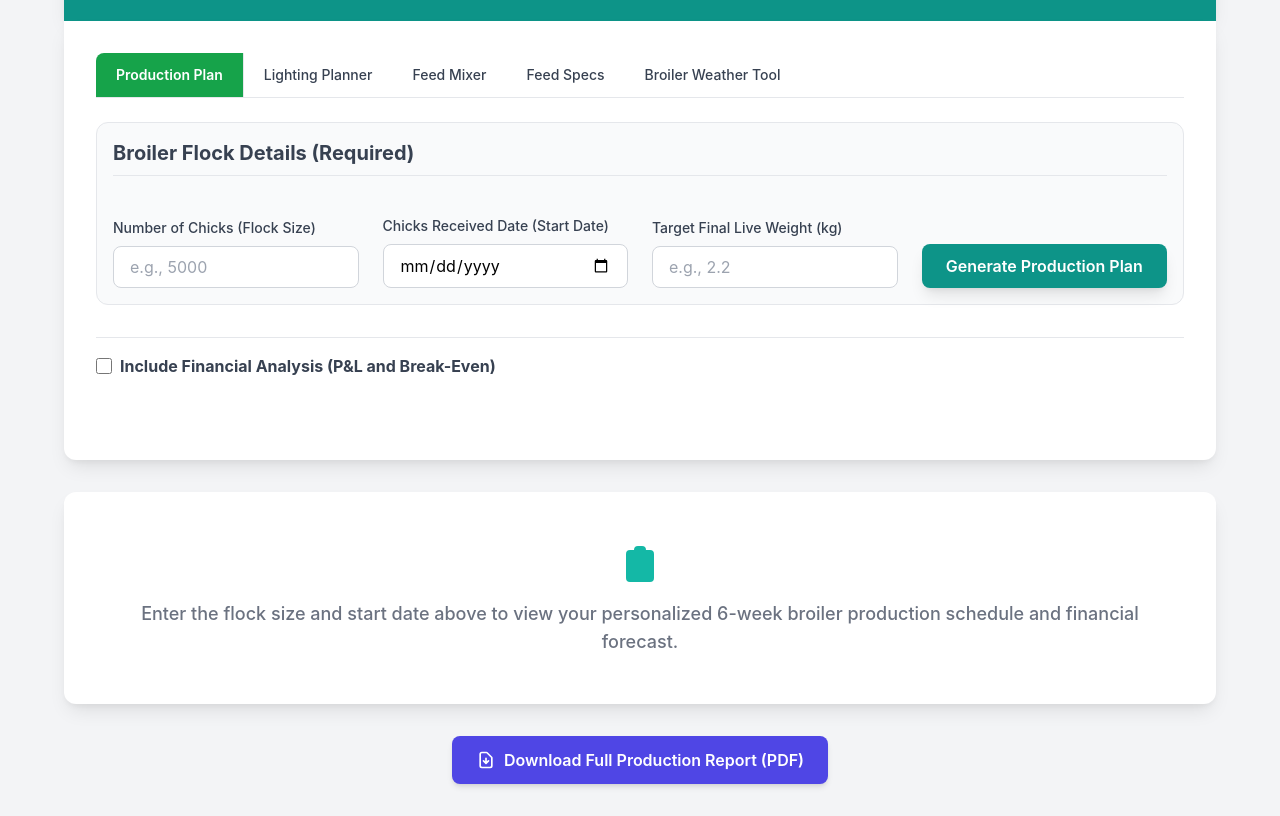
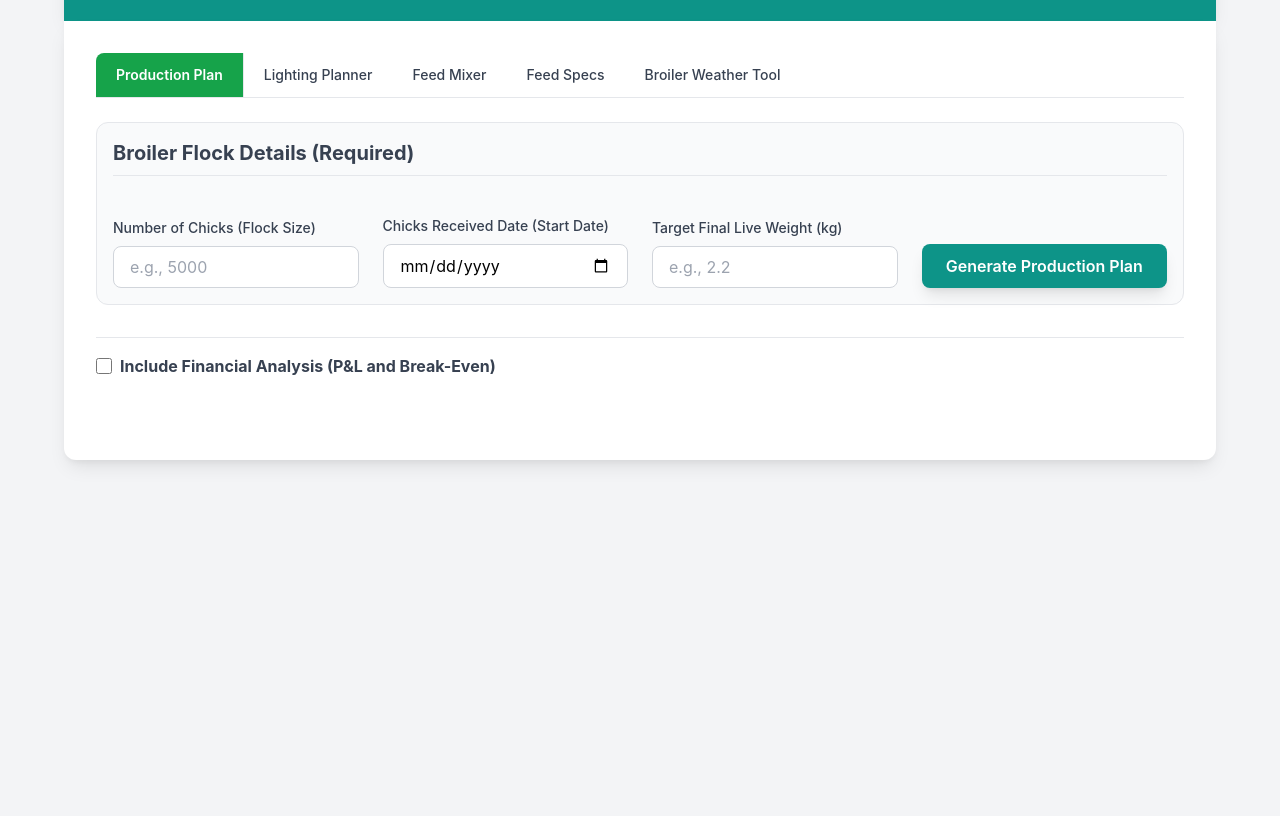
Before and after one commit to akramulrony89-ops/commercialbroiler, a plain HTML site: page index.html in a window 1280 px wide. Shown: the part 151-967 px from the top of the page. After the commit the page ends 800 px from the top, so only its background shows below. Drawn offline with nearby package versions, Linux system fonts and the light colour scheme; a web font is replaced by a local one.

Commit message:
Update index.html

```diff
--- a/index.html
+++ b/index.html
@@ -556,7 +556,7 @@
         };
 
         const BROILER_MEDICINE_GUIDE = {
-            HEAT: [ { type: 'Electrolytes/Vit C', desc: 'Hydration and stress relief. **Ex: Square Vitalyte/ACI Power-Elect** (2g/L water).' }, { type: 'Liver/Kidney Support', desc: 'To manage metabolic load and Ascites risk. **Ex: Renata Nephrocare/SKF Livercare**.' }, { type: 'Management Buffer', desc: 'Add Sodium Bicarbonate to water (1-2 g/L) to counter respiratory alkalosis (panting).' } ],
+            HEAT: [ { type: 'Electrolytes/Vit C', desc: 'Hydration and stress relief. **Ex: Square Vitalyte/Renata Electrovit** (2g/L water).' }, { type: 'Liver/Kidney Support', desc: 'To manage metabolic load and Ascites risk. **Ex: Renata Nephrocare/SKF Livercare**.' }, { type: 'Management Buffer', desc: 'Add Sodium Bicarbonate to water (1-2 g/L) to counter respiratory alkalosis (panting).' } ],
             COLD: [ { type: 'Respiratory Support', desc: 'Prophylaxis against secondary infections (CRD risk). **Ex: Square Toxinil/Renata Doxy-Vet** (Vet prescription).' }, { type: 'Energy Supplement', desc: 'Glucose/Dextrose source to support metabolism. **Ex: Advent Glucovit**.' }, { type: 'Vaccine Support', desc: 'Ensure no cold water stress during vaccination periods.' } ],
             HUMIDITY: [ { type: 'Litter Management', desc: 'Increase minimum ventilation aggressively to drop moisture. Check for leaking drinkers.' }, { type: 'Health', desc: 'Monitor for Coccidiosis and Footpad Dermatitis due to wet litter.' } ],
             LOW_RH: [ { type: 'Dust/Respiratory', desc: 'Implement misting/fogging (in brooding phase only) to raise RH >50% and reduce dust. **Ex: Technodrug Brohexin-Vet** (for respiratory irritation).' } ],
@@ -1125,6 +1125,9 @@
                 let htmlContent = generateBroilerHTML(startDate, totalFeedFlock_tons, totalFeedFlock_kg, targetWeightKg, survivngBirds, mortalityRateInput, includeCosts, totalRevenueBDT, totalCostBDT, netProfitLossBDT, breakEvenPricePerKg, breakEvenFCR, numChicks, docCost, nonFeedCostPerBird, totalFeedPerBird_fixed, salePricePerKg, totalKgSold, inventoryStatusHTML, requiredBroodingAreaM2, requiredFinalAreaM2, totalFeedCostBDT, seasonalAlertHTML, slaughterAgeDays, FCR, laborCostPerBird, utilityCostPerBird, survivalRate);
 
                 document.getElementById('results-container').innerHTML = htmlContent;
+
+                // --- FIX: Ensure results visibility is handled after generation ---
+                toggleResultsVisibility(true);
 
                 toggleLoading(prefix, false, 'Generate Broiler Plan');
             }, 800);
@@ -1354,6 +1357,27 @@
                 displayFeedFormulations();
             } else if (tabId === 'mixer') {
                 setupFeedMixerTab();
+            }
+
+            // --- FIX: Manage results container visibility based on tab ---
+            toggleResultsVisibility(tabId === 'broiler');
+        }
+
+        /**
+         * Toggles the visibility of the main results container and download button.
+         * @param {boolean} isVisible If true, show results; otherwise hide.
+         */
+        function toggleResultsVisibility(isVisible) {
+            const resultsContainer = document.getElementById('results-container');
+            const downloadWrapper = document.getElementById('download-btn-wrapper');
+
+            if (resultsContainer) {
+                resultsContainer.classList.toggle('hidden', !isVisible);
+            }
+            if (downloadWrapper) {
+                 // Only show download button if results are visible AND results are generated (not just initial message)
+                 const hasGeneratedContent = resultsContainer && !resultsContainer.innerHTML.includes('initial-message');
+                 downloadWrapper.classList.toggle('hidden', !(isVisible && hasGeneratedContent));
             }
         }
 
@@ -1525,6 +1549,9 @@
             // setupFeedMixerTab() is now called by showTab('mixer') logic.
             calculateLightRequirement();
             showTab('broiler'); // Default to Production Plan tab
+
+            // FIX: Hide download button and ensure results container is hidden initially if no data exists
+            toggleResultsVisibility(false);
         }
 
         window.onload = initApp;
@@ -1599,7 +1626,8 @@
              if (resultsContainer) {
                  const downloadBtnWrapper = document.createElement('div');
                  downloadBtnWrapper.id = 'download-btn-wrapper';
-                 downloadBtnWrapper.className = 'text-center mt-8 print:hidden';
+                 // Ensure it is hidden by default
+                 downloadBtnWrapper.className = 'text-center mt-8 print:hidden hidden';
                  downloadBtnWrapper.innerHTML = `
                      <button onclick="exportToPDF()" class="px-6 py-3 bg-indigo-600 text-white font-semibold rounded-lg hover:bg-indigo-700 transition duration-200 shadow-md transform hover:scale-[1.01] flex items-center justify-center mx-auto">
                          <svg class="w-5 h-5 mr-2" fill="none" stroke="currentColor" viewBox="0 0 24 24" xmlns="http://www.w3.org/2000/svg"><path stroke-linecap="round" stroke-linejoin="round" stroke-width="2" d="M12 10v6m0 0l-3-3m3 3l3-3m2 8H7a2 2 0 01-2-2V5a2 2 0 012-2h5.586a1 1 0 01.707.293l5.414 5.414a1 1 0 01.293.707V19a2 2 0 01-2 2z"></path></svg>
```
